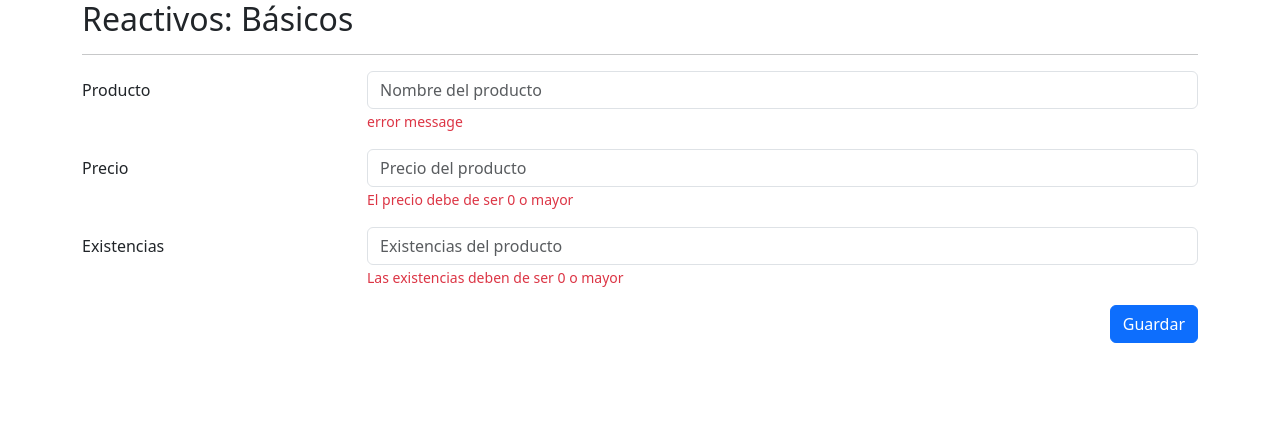
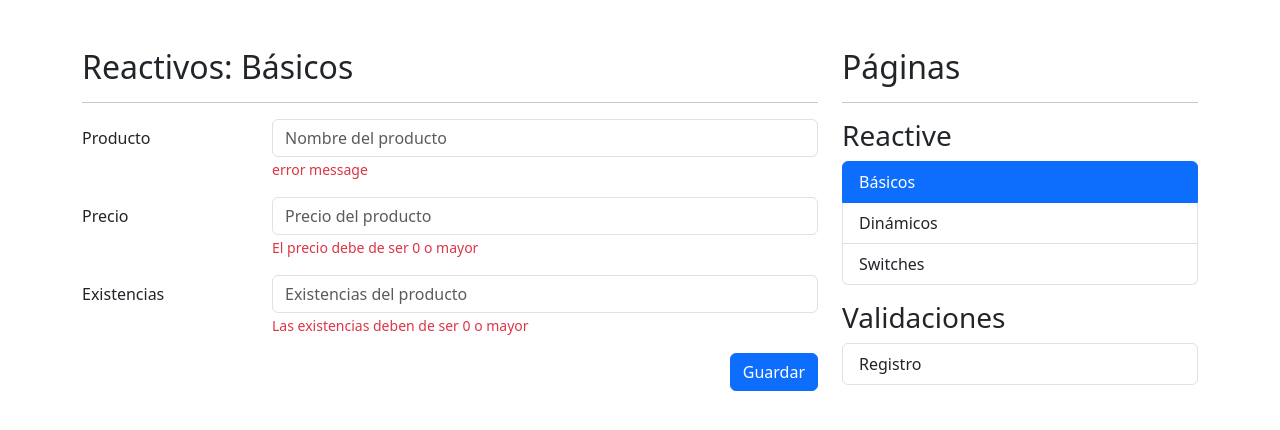
Before and after one commit to uriel-loz/FormApp, an Angular app: page /reactive/basic in a window 1280 px wide. Shown: the top 430 px of the page. Built offline with nearby package versions, Linux system fonts and the light colour scheme.

Commit message:
Side menu available

```diff
--- a/src/app/app.component.html
+++ b/src/app/app.component.html
@@ -1 +1,9 @@
-<router-outlet/>
+<div class="row mt-5">
+    <div class="col">
+        <router-outlet/>
+    </div>
+
+    <div class="col-12 col-sm-4">
+        <shared-side-menu/>
+    </div>
+</div>
--- /dev/null
+++ b/src/app/shared/components/side-menu/side-menu.component.html
@@ -0,0 +1,26 @@
+<h2>Páginas</h2>
+<hr>
+
+<h3 class="mt-3">Reactive</h3>
+
+<ul class="list-group">
+  <li *ngFor="let item of reactiveMenu"
+  class="list-group-item"
+  [routerLink]="item.route"
+  routerLinkActive="active"
+  >
+    {{ item.title }}
+  </li>
+</ul>
+
+<h3 class="mt-3">Validaciones</h3>
+
+<ul class="list-group">
+  <li *ngFor="let item of authMenu"
+  class="list-group-item"
+  [routerLink]="item.route"
+  routerLinkActive="active"
+  >
+    {{ item.title }}
+  </li>
+</ul>
--- /dev/null
+++ b/src/app/shared/components/side-menu/side-menu.component.ts
@@ -0,0 +1,35 @@
+import { Component } from '@angular/core';
+
+interface MenuItem {
+  title: string;
+  route: string;
+}
+
+@Component({
+  selector: 'shared-side-menu',
+  templateUrl: './side-menu.component.html',
+  styleUrls: ['./side-menu.component.css']
+})
+export class SideMenuComponent {
+  public reactiveMenu: MenuItem[] = [
+    {
+      title: 'Básicos',
+      route: './reactive/basic'
+    },
+    {
+      title: 'Dinámicos',
+      route: './reactive/dynamic'
+    },
+    {
+      title: 'Switches',
+      route: './reactive/switches'
+    },
+  ];
+
+  public authMenu: MenuItem[] = [
+    {
+      title: 'Registro',
+      route: './auth'
+    },
+  ];
+}
--- a/tsconfig.json
+++ b/tsconfig.json
@@ -1,4 +1,3 @@
-/* To learn more about this file see: https://angular.io/config/tsconfig. */
 {
   "compileOnSave": false,
   "compilerOptions": {
```
Also changed, not shown: src/app/shared/shared.module.ts (+10 -2 lines), src/app/shared/components/side-menu/side-menu.component.css (added).
